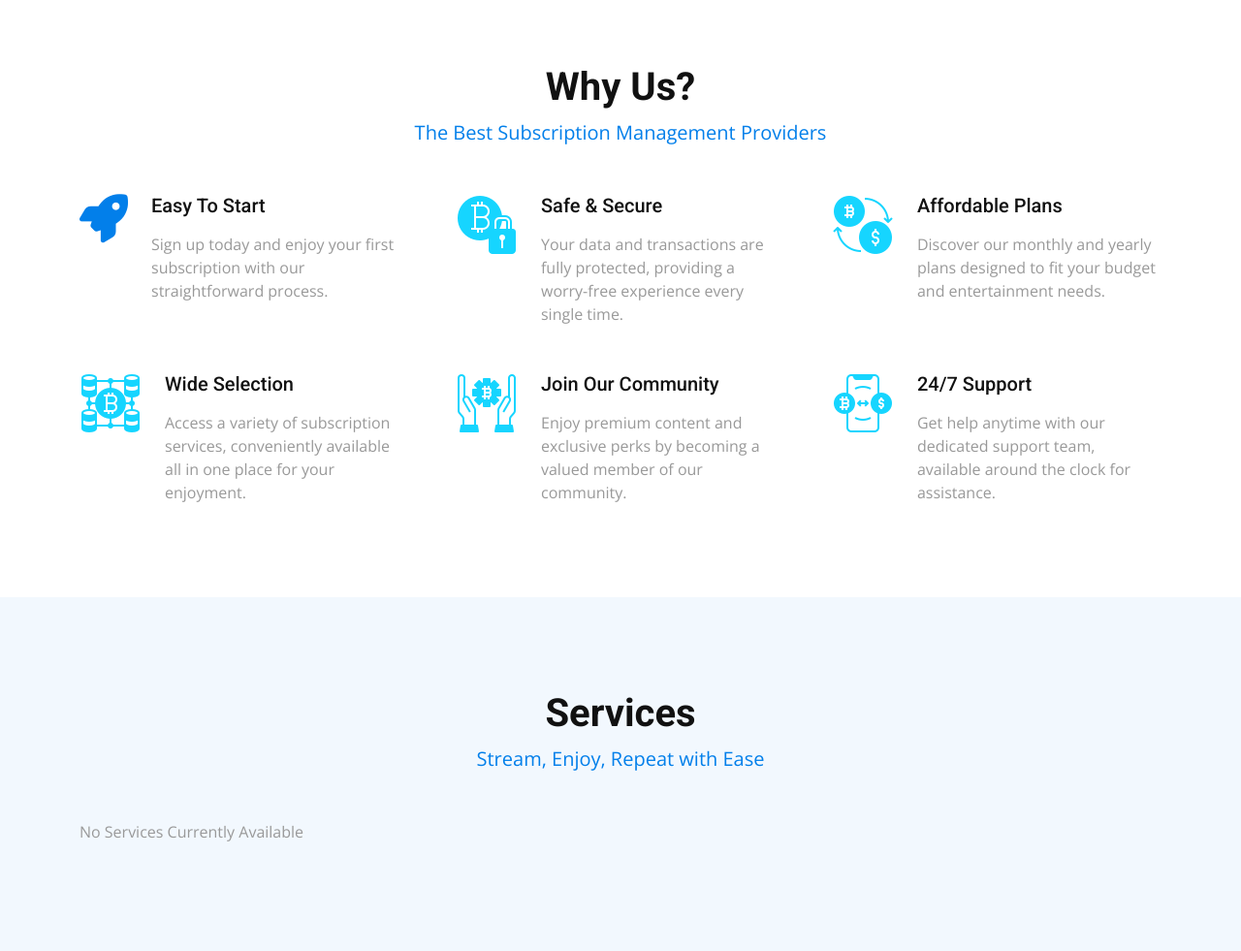
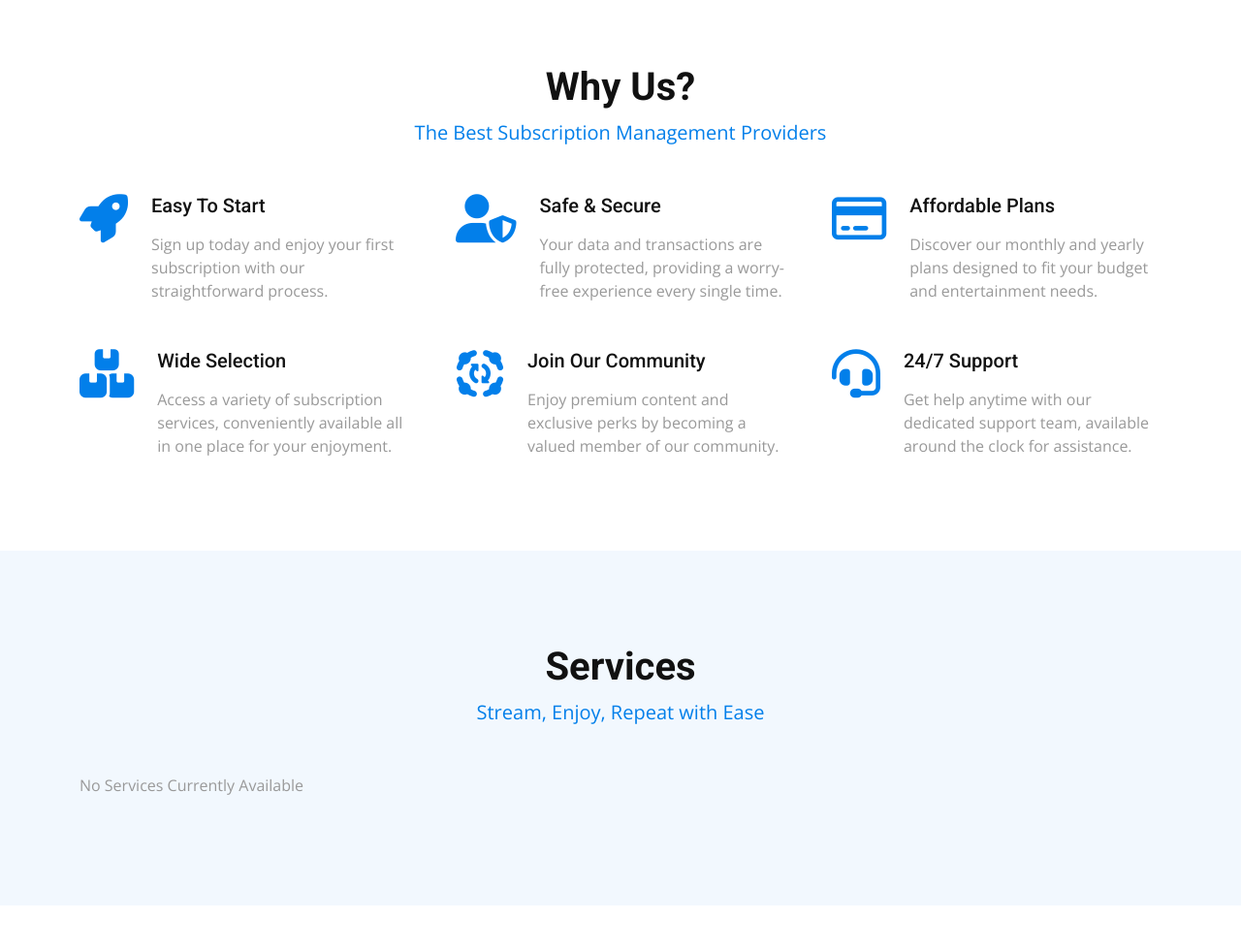
Before and after one commit to Okpara007/buzz4less, a Django app: page / in a window 1280 px wide. Shown: the part 1151-2132 px from the top of the page at 97% size. Run offline with Django 5.2, Linux system fonts and the light colour scheme; data that the repository does not hold is empty; some libraries are stand-ins or nearby versions.

Commit message:
changed icons

```diff
--- a/templates/pages/index.html
+++ b/templates/pages/index.html
@@ -101,7 +101,7 @@
             </div>
             <div class="col-lg-4 col-md-6 wow fadeInUp" data-wow-delay="0.3s">
                 <div class="d-flex align-items-start">
-                    <img style="color: #027FEA;" class="img-fluid flex-shrink-0" src="{% static 'img/icon-6.png' %}" alt="">
+                    <i style="color: #027FEA; font-size: 50px" class="fa-solid fa-user-shield flex-shrink-0"></i>
                     <div class="ps-4">
                         <h5 class="mb-3">Safe & Secure</h5>
                         <span>Your data and transactions are fully protected, providing a worry-free experience every single time.</span>
@@ -110,7 +110,7 @@
             </div>
             <div class="col-lg-4 col-md-6 wow fadeInUp" data-wow-delay="0.5s">
                 <div class="d-flex align-items-start">
-                    <img style="color: #027FEA;" class="img-fluid flex-shrink-0" src="{% static 'img/icon-5.png' %}" alt="">
+                    <i style="color: #027FEA; font-size: 50px" class="fa-regular fa-credit-card flex-shrink-0"></i>
                     <div class="ps-4">
                         <h5 class="mb-3">Affordable Plans</h5>
                         <span>Discover our monthly and yearly plans designed to fit your budget and entertainment needs.</span>
@@ -119,7 +119,7 @@
             </div>
             <div class="col-lg-4 col-md-6 wow fadeInUp" data-wow-delay="0.1s">
                 <div class="d-flex align-items-start">
-                    <img style="color: #027FEA;" class="img-fluid flex-shrink-0" src="{% static 'img/icon-4.png' %}" alt="">
+                    <i style="color: #027FEA; font-size: 50px" class="fa-solid fa-boxes-stacked flex-shrink-0"></i>
                     <div class="ps-4">
                         <h5 class="mb-3">Wide Selection</h5>
                         <span>Access a variety of subscription services, conveniently available all in one place for your enjoyment.</span>
@@ -128,7 +128,7 @@
             </div>
             <div class="col-lg-4 col-md-6 wow fadeInUp" data-wow-delay="0.3s">
                 <div class="d-flex align-items-start">
-                    <img style="color: #027FEA;" class="img-fluid flex-shrink-0" src="{% static 'img/icon-3.png' %}" alt="">
+                    <i style="color: #027FEA; font-size: 50px" class="fa-solid fa-group-arrows-rotate flex-shrink-0"></i>
                     <div class="ps-4">
                         <h5 class="mb-3">Join Our Community</h5>
                         <span>Enjoy premium content and exclusive perks by becoming a valued member of our community.</span>
@@ -137,7 +137,7 @@
             </div>
             <div class="col-lg-4 col-md-6 wow fadeInUp" data-wow-delay="0.5s">
                 <div class="d-flex align-items-start">
-                    <img style="color: #027FEA;" class="img-fluid flex-shrink-0" src="{% static 'img/icon-8.png' %}" alt="">
+                    <i style="color: #027FEA; font-size: 50px" class="fa-solid fa-headset flex-shrink-0"></i>
                     <div class="ps-4">
                         <h5 class="mb-3">24/7 Support</h5>
                         <span>Get help anytime with our dedicated support team, available around the clock for assistance.</span>
```
